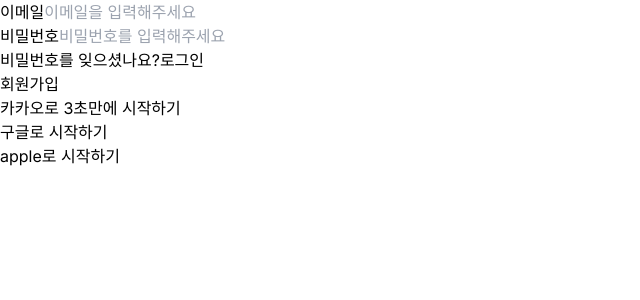
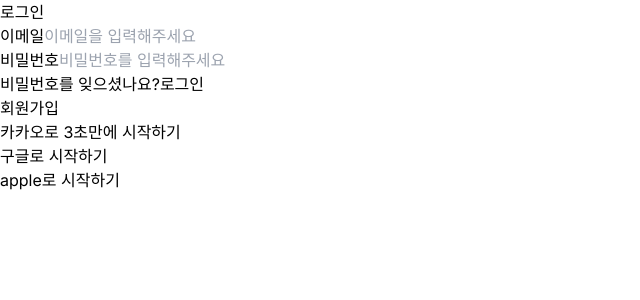
Before and after one commit to dygmm4288/2024nbcamp_timeattack, a Next.js app: page /signin in a window 1280 px wide. Shown: the top 300 px of the page, without its empty margins (0-640 px from the left). Built offline with nearby package versions, Linux system fonts and the light colour scheme.

Commit message:
update: 시멘틱 태그 사용

```diff
--- a/src/app/signin/page.tsx
+++ b/src/app/signin/page.tsx
@@ -4,10 +4,11 @@ import Link from "next/link";
 
 export default function SignIn() {
   return (
-    <div>
+    <section>
+      <h2>로그인</h2>
       <SignInForm />
       <Link href='/signup'>회원가입</Link>
       <OAuthContainer />
-    </div>
+    </section>
   );
 }
```
